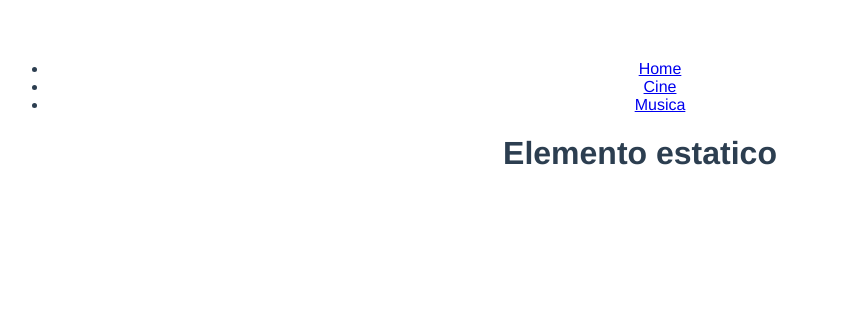
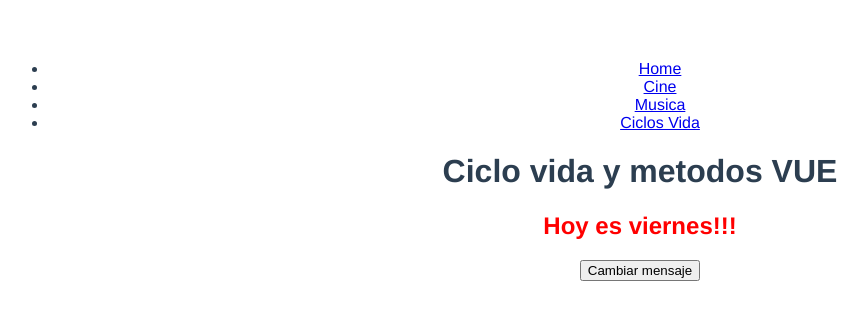
Before and after one commit to angeldzz/primervue, a Vue app: page /ciclosVida in a window 1280 px wide. Shown: the top 320 px of the page, without its empty margins (0-868 px from the left). Built offline with nearby package versions, Linux system fonts and the light colour scheme.

Commit message:
estados de componentes en VUE

```diff
--- a/src/App.vue
+++ b/src/App.vue
@@ -2,7 +2,6 @@
 <div>
   <MenuComponent/>
   <router-view></router-view>
-  <h1>Elemento estatico</h1>
 </div>
 </template>
 
--- /dev/null
+++ b/src/components/CiclosVida.vue
@@ -0,0 +1,38 @@
+<template>
+  <div>
+    <h1>Ciclo vida y metodos VUE</h1>
+    <h2 style="color:red">{{ mensaje }}</h2>
+    <button @click="cambiarMensaje()">Cambiar mensaje</button>
+  </div>
+</template>
+
+<script>
+export default {
+    name: "CiclosVida",
+    data(){
+        return{
+            mensaje:"Hoy es viernes!!!",
+
+        }
+    },
+    methods:{
+        cambiarMensaje(){
+            // PARA ACCEDER A LS VARIABLES DE data() DEL COMPONENT
+            // DEBEMOS UTILIZAR LA PALABRA this
+            this.mensaje = "Hoy se sale!!!"
+        }
+    },
+    mounted(){
+        console.log("Component Mount");
+    },
+    created(){
+        console.log("Component created");
+    },
+    updated(){
+        console.log("Component updated");
+    },
+    unmounted(){
+        console.log("Component unmounted");
+    }
+}
+</script>
--- a/src/components/MenuComponent.vue
+++ b/src/components/MenuComponent.vue
@@ -4,6 +4,7 @@
         <li><router-link to="/">Home</router-link></li>
         <li><router-link to="/cine">Cine</router-link></li>
         <li><router-link to="/musica">Musica</router-link></li>
+        <li><router-link to="/ciclosVida">Ciclos Vida</router-link></li>
     </ul>
   </div>
 </template>
--- a/src/components/Router.js
+++ b/src/components/Router.js
@@ -5,13 +5,14 @@
 import CineComponent from '../components/CineComponent.vue'
 import HomeComponent from '../components/HomeComponent.vue'
 import MusicaComponent from '../components/MusicaComponent.vue'
-
+import CiclosVida from '../components/CiclosVida.vue'
 //Un array con las rutas de navegacion
 
 const myRoutes = [
     {path:"/", component: HomeComponent},
     {path:"/cine", component: CineComponent},
     {path:"/musica", component: MusicaComponent},
+    {path:"/ciclosVida", component: CiclosVida},
 ]
 //Creamos una variable para el router indicando el tipo de navegacion y las rutas
 const router = createRouter({
```
